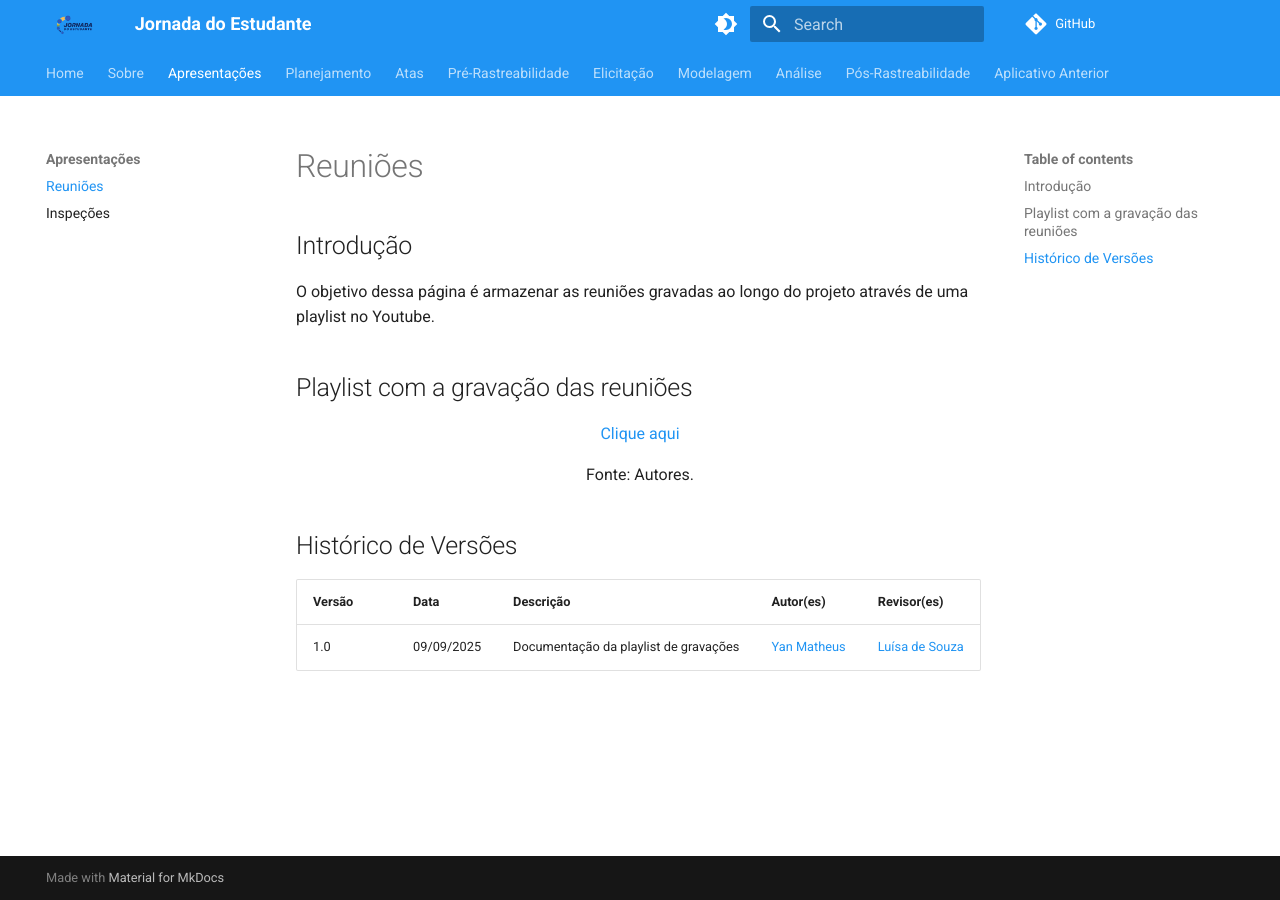
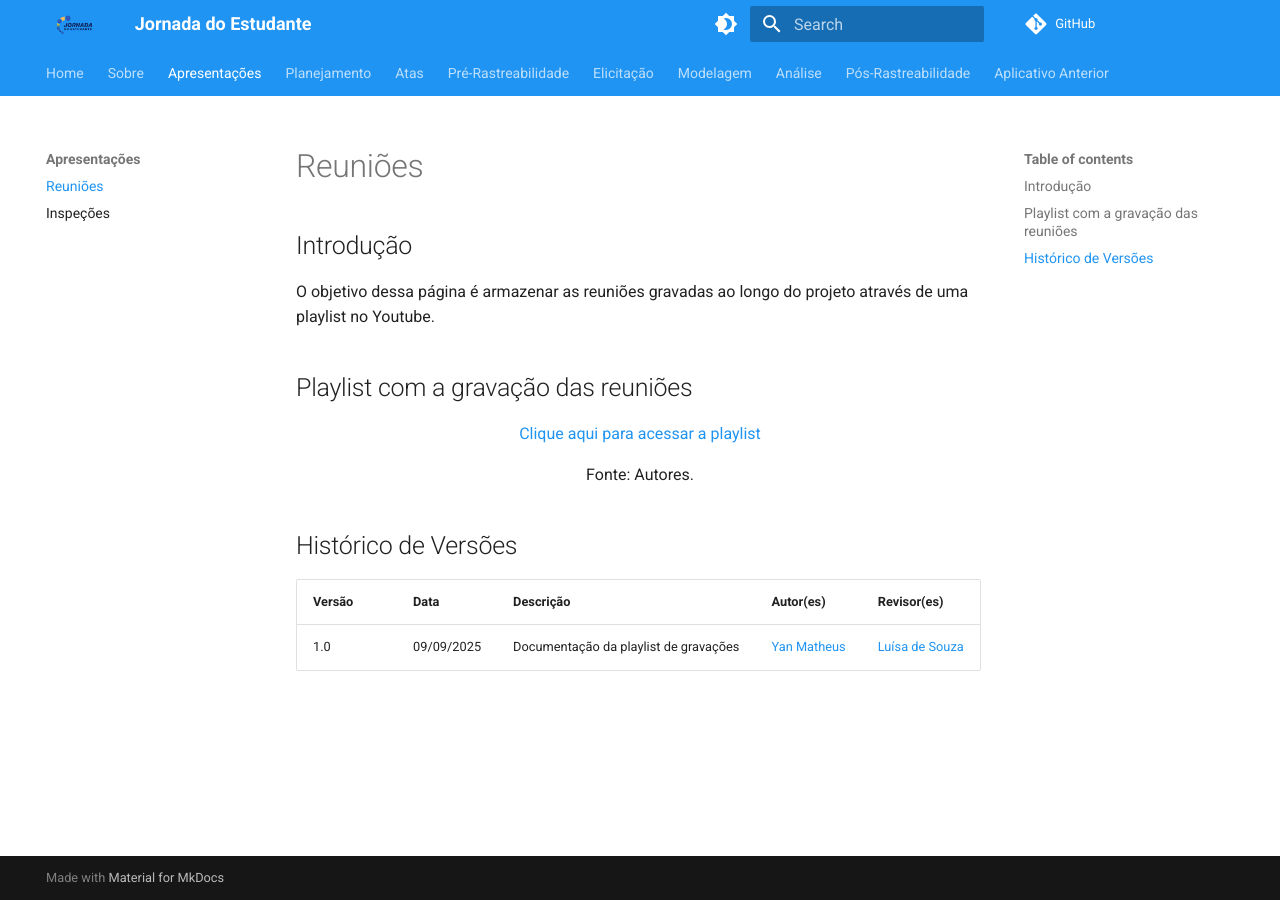
Before and after one commit to Requisitos-de-Software/2025.2-Grupo05, an MkDocs documentation site: the page built from docs/Apresentações/Reunioes.md, in a window 1280 px wide. Built offline with MkDocs 1.6.1 and Material for MkDocs 9.7.7, drawn with Linux system fonts in a browser that asks for light colours; comment, search, counter and statistics services are not loaded.

```diff
--- a/docs/Apresentações/Reunioes.md
+++ b/docs/Apresentações/Reunioes.md
@@ -3,7 +3,7 @@
 O objetivo dessa página é armazenar as reuniões gravadas ao longo do projeto através de uma playlist no Youtube.
 
 ## Playlist com a gravação das reuniões
-<p style="text-align: center"><a href="https://www.youtube.com/watch?v=1ZlOacYxBDo&list=PLLWUvFk-8eapL5FB6mMvY3y0y_tqLEXji" target="blanket"> Clique aqui </a></p>
+<p style="text-align: center"><a href="https://www.youtube.com/watch?v=1ZlOacYxBDo&list=PLLWUvFk-8eapL5FB6mMvY3y0y_tqLEXji" target="blanket"> Clique aqui para acessar a playlist</a></p>
 
 <font size="3"><p style="text-align: center">Fonte: Autores.</p></font>
 
```
Also changed, not shown: docs/Apresentações/Inspecoes.md (+1 -3 lines), docs/img/RichPicture-leg.png, docs/img/RichPicture.png.
